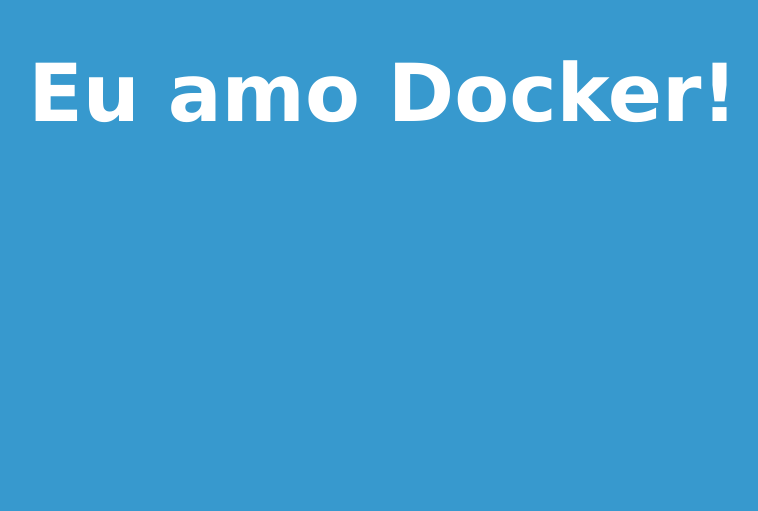
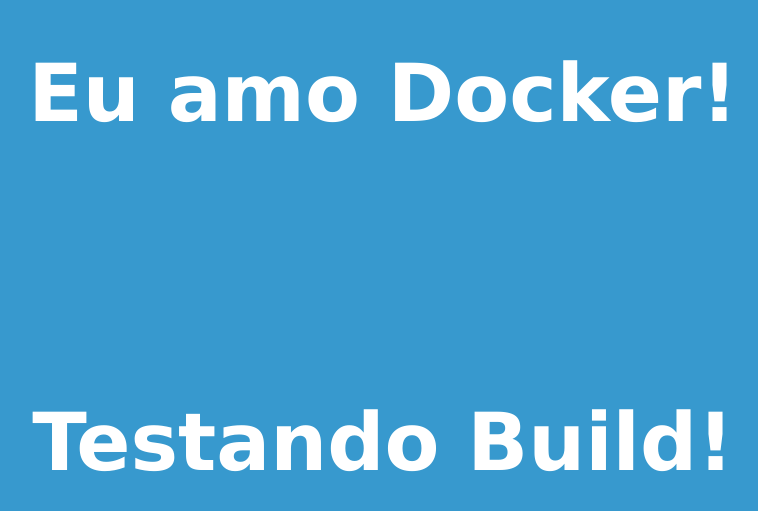
Before and after one commit to nerysoftware/auladocker, a website: page index.html in a window 1280 px wide. Shown: the part 209-720 px from the top of the page, without its empty margins (257-1015 px from the left). Drawn offline with Linux system fonts and the light colour scheme.

Commit message:
Aula de Docker

```diff
--- a/index.html
+++ b/index.html
@@ -8,5 +8,6 @@
 </head>
 <body>
     <h1>Eu amo Docker!</h1>
+    <h1>Testando Build!</h1>
 </body>
 </html>
```
Also changed, not shown: 1 other file.
